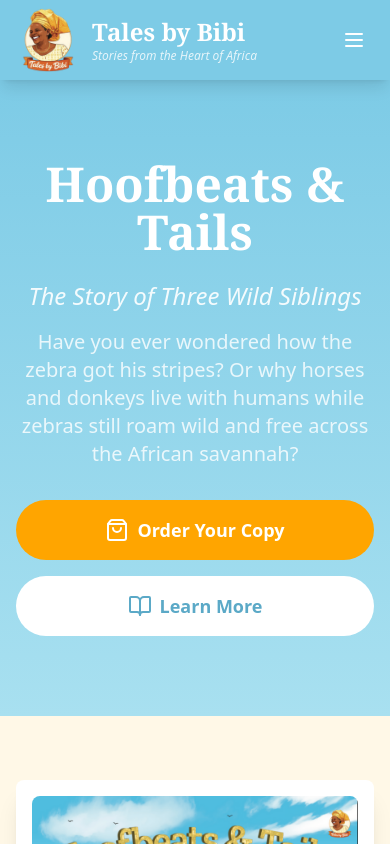
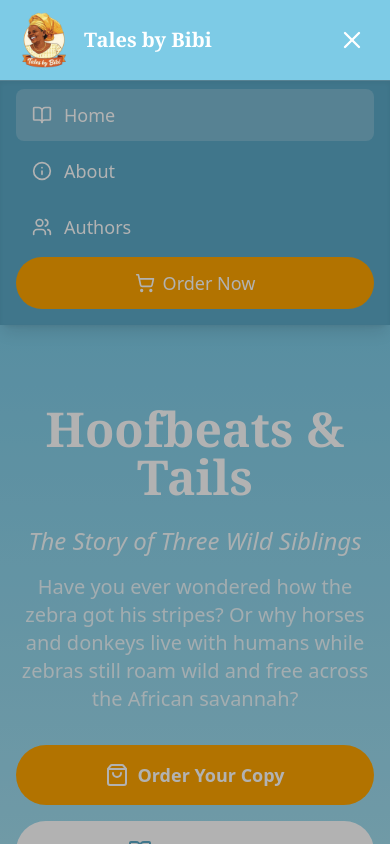
Before and after one commit to dochiengjr05/myTalesByBibi, a React (Vite) app: page / in a window 390 px wide. Both pictures are taken after a click on the button "Open menu". Shown: the top 844 px of the page. Built offline with nearby package versions, Linux system fonts and the light colour scheme.

Commit message:
Better accesibility for mobile users

```diff
--- a/src/components/Navbar.tsx
+++ b/src/components/Navbar.tsx
@@ -1,62 +1,125 @@
-import { Link } from 'react-router-dom';
-import { BookOpen, Users, Info, ShoppingCart } from 'lucide-react';
+import { useState, useEffect } from 'react';
+import { Link, useLocation } from 'react-router-dom';
+import { BookOpen, Users, Info, ShoppingCart, Menu, X } from 'lucide-react';
+
+const navLinks = [
+  { to: '/', label: 'Home', icon: BookOpen },
+  { to: '/about', label: 'About', icon: Info },
+  { to: '/authors', label: 'Authors', icon: Users },
+  { to: '/order', label: 'Order Now', icon: ShoppingCart, cta: true },
+];
 
 export default function Navbar() {
+  const [mobileOpen, setMobileOpen] = useState(false);
+  const location = useLocation();
+
+  // Close menu on route change
+  useEffect(() => {
+    setMobileOpen(false);
+  }, [location.pathname]);
+
+  // Prevent body scroll when menu is open
+  useEffect(() => {
+    if (mobileOpen) {
+      document.body.style.overflow = 'hidden';
+    } else {
+      document.body.style.overflow = '';
+    }
+    return () => {
+      document.body.style.overflow = '';
+    };
+  }, [mobileOpen]);
+
   return (
     <nav className="bg-sky shadow-lg sticky top-0 z-50">
       <div className="max-w-7xl mx-auto px-4 sm:px-6 lg:px-8">
         <div className="flex justify-between items-center h-20">
-          <Link to="/" className="flex items-center space-x-3">
-            <img src="/images/logo.png" alt="Tales by Bibi" className="h-16 w-auto" />
+          <Link to="/" className="flex items-center space-x-3" onClick={() => setMobileOpen(false)}>
+            <img src="/images/logo.png" alt="Tales by Bibi" className="h-14 sm:h-16 w-auto" />
             <div>
-              <h1 className="text-2xl font-display font-bold text-white">
+              <h1 className="text-xl sm:text-2xl font-display font-bold text-white">
                 Tales by Bibi
               </h1>
-              <p className="text-xs text-white/80 italic">Stories from the Heart of Africa</p>
+              <p className="text-xs text-white/80 italic hidden xs:block sm:block">
+                Stories from the Heart of Africa
+              </p>
             </div>
           </Link>
 
+          {/* Desktop nav */}
           <div className="hidden md:flex space-x-8">
-            <Link
-              to="/"
-              className="flex items-center space-x-2 text-white hover:text-sunset transition-colors duration-200"
-            >
-              <BookOpen className="h-5 w-5" />
-              <span className="font-medium">Home</span>
-            </Link>
-            <Link
-              to="/about"
-              className="flex items-center space-x-2 text-white hover:text-sunset transition-colors duration-200"
-            >
-              <Info className="h-5 w-5" />
-              <span className="font-medium">About</span>
-            </Link>
-            <Link
-              to="/authors"
-              className="flex items-center space-x-2 text-white hover:text-sunset transition-colors duration-200"
-            >
-              <Users className="h-5 w-5" />
-              <span className="font-medium">Authors</span>
-            </Link>
-            <Link
-              to="/order"
-              className="flex items-center space-x-2 bg-sunset hover:bg-sunset-dark text-white px-4 py-2 rounded-full transition-colors duration-200"
-            >
-              <ShoppingCart className="h-5 w-5" />
-              <span className="font-medium">Order Now</span>
-            </Link>
+            {navLinks.map(({ to, label, icon: Icon, cta }) => (
+              <Link
+                key={to}
+                to={to}
+                className={
+                  cta
+                    ? 'flex items-center space-x-2 bg-sunset hover:bg-sunset-dark text-white px-4 py-2 rounded-full transition-colors duration-200'
+                    : 'flex items-center space-x-2 text-white hover:text-sunset transition-colors duration-200'
+                }
+              >
+                <Icon className="h-5 w-5" />
+                <span className="font-medium">{label}</span>
+              </Link>
+            ))}
           </div>
 
           {/* Mobile menu button */}
           <div className="md:hidden">
-            <button className="text-white p-2">
-              <svg className="h-6 w-6" fill="none" strokeLinecap="round" strokeLinejoin="round" strokeWidth="2" viewBox="0 0 24 24" stroke="currentColor">
-                <path d="M4 6h16M4 12h16M4 18h16"></path>
-              </svg>
+            <button
+              type="button"
+              className="text-white p-2 rounded-lg hover:bg-white/10 transition-colors"
+              onClick={() => setMobileOpen((open) => !open)}
+              aria-label={mobileOpen ? 'Close menu' : 'Open menu'}
+              aria-expanded={mobileOpen}
+            >
+              {mobileOpen ? <X className="h-7 w-7" /> : <Menu className="h-7 w-7" />}
             </button>
           </div>
         </div>
       </div>
+
+      {/* Mobile dropdown panel */}
+      <div
+        className={`md:hidden overflow-hidden transition-all duration-300 ease-in-out ${
+          mobileOpen ? 'max-h-96 opacity-100' : 'max-h-0 opacity-0'
+        }`}
+      >
+        <div className="bg-sky-dark border-t border-white/20 px-4 pb-4 pt-2 shadow-inner">
+          <div className="flex flex-col space-y-1">
+            {navLinks.map(({ to, label, icon: Icon, cta }) => {
+              const isActive = location.pathname === to;
+              return (
+                <Link
+                  key={to}
+                  to={to}
+                  onClick={() => setMobileOpen(false)}
+                  className={
+                    cta
+                      ? 'flex items-center justify-center space-x-2 bg-sunset hover:bg-sunset-dark text-white px-4 py-3 rounded-full transition-colors duration-200 mt-2 font-semibold'
+                      : `flex items-center space-x-3 text-white px-4 py-3 rounded-lg transition-colors duration-200 ${
+                          isActive ? 'bg-white/20' : 'hover:bg-white/10'
+                        }`
+                  }
+                >
+                  <Icon className="h-5 w-5 flex-shrink-0" />
+                  <span className="font-medium text-lg">{label}</span>
+                </Link>
+              );
+            })}
+          </div>
+        </div>
+      </div>
+
+      {/* Tap-outside overlay (below nav, above page content) */}
+      {mobileOpen && (
+        <button
+          type="button"
+          aria-label="Close menu"
+          className="md:hidden fixed inset-0 top-20 bg-black/30 z-40"
+          onClick={() => setMobileOpen(false)}
+        />
+      )}
     </nav>
   );
 }
```
